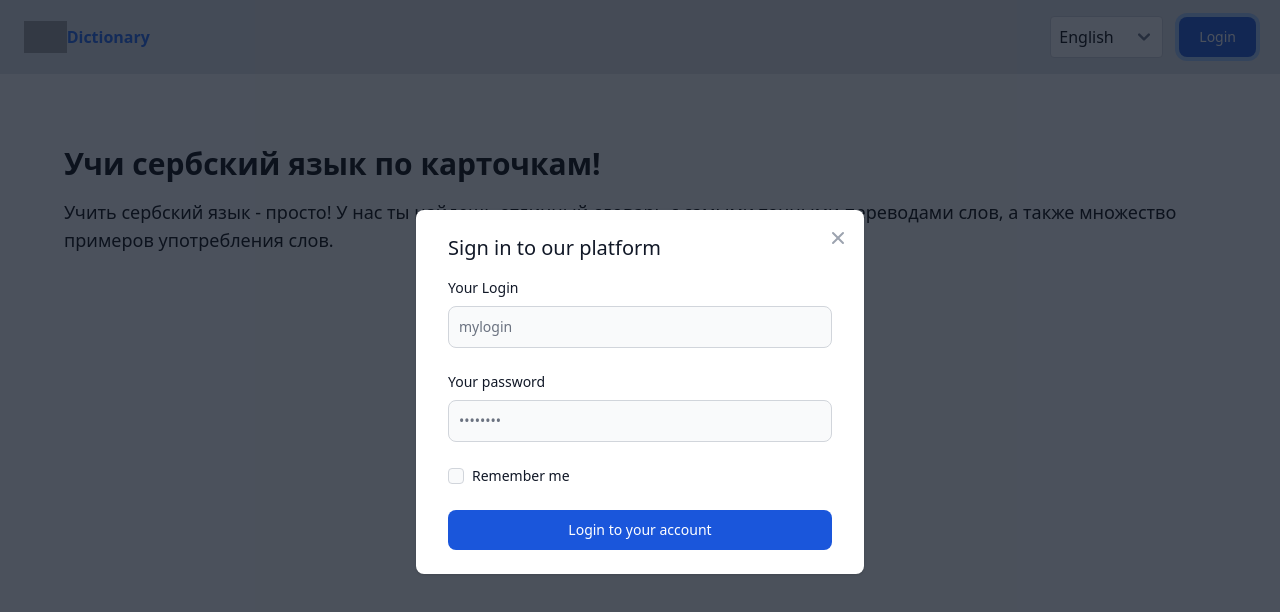
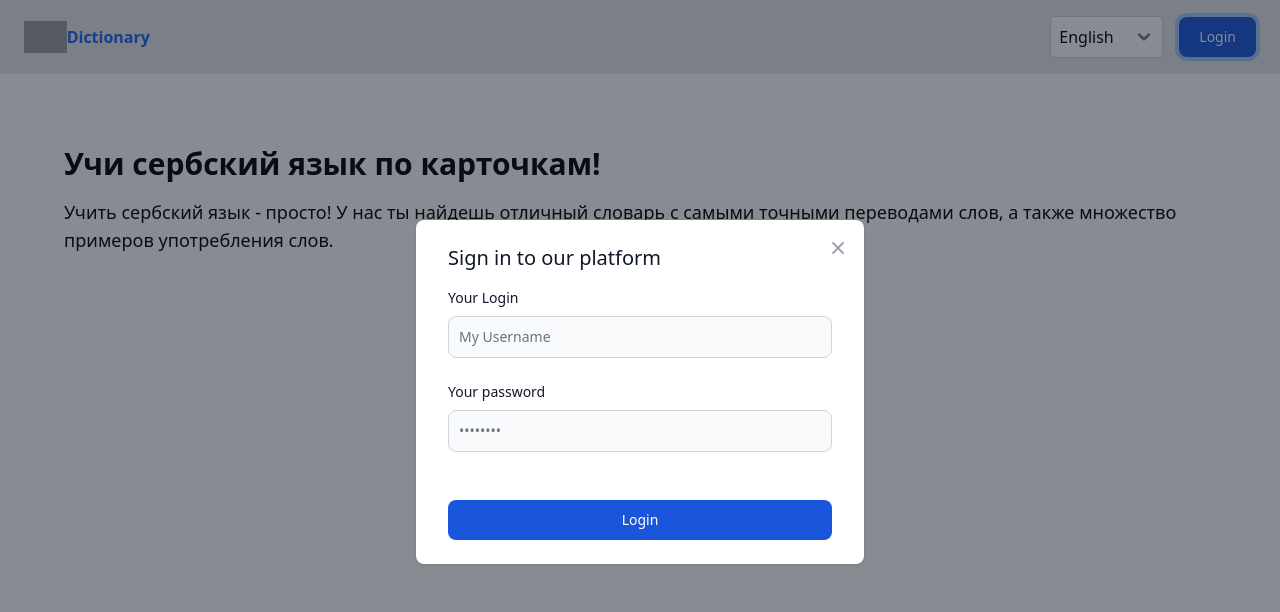
Before and after one commit to alagakin/lingoserb-frontend, a Vue app: page / in a window 1280 px wide. Both pictures are taken after a click on the button "Login". Shown: the top 612 px of the page. Built offline with nearby package versions, Linux system fonts and the light colour scheme; grey boxes are pictures that could not be loaded.

Commit message:
authorization

```diff
--- a/src/components/Login.vue
+++ b/src/components/Login.vue
@@ -1,10 +1,10 @@
 <template>
-    <button data-modal-target="authentication-modal" data-modal-toggle="authentication-modal"
+    <button   ref="openButton"
         class="block text-white bg-blue-700 hover:bg-blue-800 focus:ring-4 focus:outline-none focus:ring-blue-300 font-medium rounded-lg text-sm px-5 py-2.5 text-center dark:bg-blue-600 dark:hover:bg-blue-700 dark:focus:ring-blue-800"
         type="button">
         Login
     </button>
-    <div id="authentication-modal" tabindex="-1" aria-hidden="true"
+    <div id="authentication-modal" ref="modal" tabindex="-1" aria-hidden="true"
         class="fixed top-0 left-0 right-0 z-50 hidden w-full p-4 overflow-x-hidden overflow-y-auto md:inset-0 h-[calc(100%-1rem)] max-h-full">
         <div class="relative w-full max-w-md max-h-full">
             <!-- Modal content -->
@@ -18,40 +18,37 @@
                             d="M4.293 4.293a1 1 0 011.414 0L10 8.586l4.293-4.293a1 1 0 111.414 1.414L11.414 10l4.293 4.293a1 1 0 01-1.414 1.414L10 11.414l-4.293 4.293a1 1 0 01-1.414-1.414L8.586 10 4.293 5.707a1 1 0 010-1.414z"
                             clip-rule="evenodd"></path>
                     </svg>
-                    <span class="sr-only">Close modal</span>
+                    <span class="sr-only" ref="closeButton">Close modal</span>
                 </button>
                 <div class="px-6 py-6 lg:px-8">
                     <h3 class="mb-4 text-xl font-medium text-gray-900 dark:text-white">Sign in to our platform</h3>
-                    <form class="space-y-6" action="#">
+                    <form class="space-y-6" @submit="login">
                         <div>
-                            <label for="login" class="block mb-2 text-sm font-medium text-gray-900 dark:text-white">Your
+                            <label for="username" class="block mb-2 text-sm font-medium text-gray-900 dark:text-white">Your
                                 Login</label>
-                            <input type="text" name="login" id="login"
+                            <input type="text" name="username" id="username" v-model="username"
                                 class="bg-gray-50 border border-gray-300 text-gray-900 text-sm rounded-lg focus:ring-blue-500 focus:border-blue-500 block w-full p-2.5 dark:bg-gray-600 dark:border-gray-500 dark:placeholder-gray-400 dark:text-white"
-                                placeholder="mylogin" required>
+                                placeholder="My Username" required>
                         </div>
                         <div>
                             <label for="password" class="block mb-2 text-sm font-medium text-gray-900 dark:text-white">Your
                                 password</label>
-                            <input type="password" name="password" id="password" placeholder="••••••••"
+                            <input type="password" name="password" v-model="password" id="password" placeholder="••••••••"
                                 class="bg-gray-50 border border-gray-300 text-gray-900 text-sm rounded-lg focus:ring-blue-500 focus:border-blue-500 block w-full p-2.5 dark:bg-gray-600 dark:border-gray-500 dark:placeholder-gray-400 dark:text-white"
                                 required>
                         </div>
                         <div class="flex justify-between">
-                            <div class="flex items-start">
-                                <div class="flex items-center h-5">
-                                    <input id="remember" type="checkbox" value=""
-                                        class="w-4 h-4 border border-gray-300 rounded bg-gray-50 focus:ring-3 focus:ring-blue-300 dark:bg-gray-600 dark:border-gray-500 dark:focus:ring-blue-600 dark:ring-offset-gray-800 dark:focus:ring-offset-gray-800"
-                                        required>
-                                </div>
-                                <label for="remember"
-                                    class="ml-2 text-sm font-medium text-gray-900 dark:text-gray-300">Remember me</label>
-                            </div>
+                            <p class="mt-2 text-sm text-red-600 dark:text-red-500" v-show="errorMessage">{{ errorMessage }}
+                            </p>
                             <!-- <a href="#" class="text-sm text-blue-700 hover:underline dark:text-blue-500">Lost Password?</a> -->
                         </div>
-                        <button type="submit"
-                            class="w-full text-white bg-blue-700 hover:bg-blue-800 focus:ring-4 focus:outline-none focus:ring-blue-300 font-medium rounded-lg text-sm px-5 py-2.5 text-center dark:bg-blue-600 dark:hover:bg-blue-700 dark:focus:ring-blue-800">Login
-                            to your account</button>
+                        <button type="submit" :disabled="waiting" class="w-full text-white bg-blue-700
+                                 hover:bg-blue-800 focus:ring-4 focus:outline-none focus:ring-blue-300
+                                 font-medium rounded-lg text-sm px-5 py-2.5 text-center dark:bg-blue-600
+                                 dark:hover:bg-blue-700 dark:focus:ring-blue-800">
+                            <font-awesome-icon :icon="['fas', 'spinner']" class="fa-spin" v-show="waiting" />
+                            <span v-show="!waiting">Login</span>
+                        </button>
                         <!-- <div class="text-sm font-medium text-gray-500 dark:text-gray-300">
                             Not registered? <a href="#" class="text-blue-700 hover:underline dark:text-blue-500">Create
                                 account</a>
@@ -64,11 +61,66 @@
 </template>
 
 <script>
+import { library } from '@fortawesome/fontawesome-svg-core';
+import { faSpinner, faThumbsDown } from '@fortawesome/free-solid-svg-icons';
 import { initFlowbite } from 'flowbite'
+import { Modal } from 'flowbite'
+
+import axios from 'axios';
 export default {
     name: 'Login',
+    data() {
+        return {
+            username: '',
+            password: '',
+            errorMessage: '',
+            waiting: false
+        };
+    },
     mounted() {
-        initFlowbite();
+        const modalOptions = {
+            backdropClasses: 'bg-gray-900 bg-opacity-50 dark:bg-opacity-80 fixed inset-0 z-40'
+        }
+        this.modal = new Modal(this.$refs.modal, modalOptions);
+        this.openButton = this.$refs.openButton
+        this.closeButton = this.$refs.closeButton
+
+        this.openButton.addEventListener('click', () => this.modal.toggle());
+        this.closeButton.addEventListener('click', () => this.modal.hide());
+
+    },
+    computed: {
+        loginUrl() {
+            return this.$store.getters.getApiUrl + this.$store.getters.getLoginEndpoint
+        }
+    },
+    methods: {
+        async login(event) {
+            event.preventDefault();
+            this.waiting = true
+            this.errorMessage = false
+            try {
+                const response = await axios.post('http://localhost/api/v1/auth/token/login/', {
+                    username: this.username,
+                    password: this.password,
+                });
+                this.waiting = false
+                this.modal.hide()
+                const token = response.data.auth_token;
+                localStorage.setItem('token', token);
+
+                this.$store.commit('setToken', token);
+
+                // Redirect the user to the authenticated part of your application
+                this.$router.push('/dictionary');
+            } catch (error) {
+                this.waiting = false
+                this.errorMessage = 'Invalid username or password';
+            }
+        },
+    },
+    beforeMount() {
+        library.add(faSpinner);
     },
 }
 </script>
--- a/src/main.js
+++ b/src/main.js
@@ -4,8 +4,14 @@ import router from './router'
 import { FontAwesomeIcon } from '@fortawesome/vue-fontawesome';
 import store from './store'; // Import the Vuex store
 
+const token = localStorage.getItem('token');
+
+if (token) {
+  store.commit('setToken', token);
+}
 
 const app = createApp(App)
+
 
 app.use(router)
 app.use(store)
--- a/src/store.js
+++ b/src/store.js
@@ -3,18 +3,22 @@ import Vuex from 'vuex';
 const apiModule = {
     state: {
         apiUrl: 'localhost',
-        loginEndpoint: '/api/v1/auth/token/login/'
+        loginEndpoint: '/api/v1/auth/token/login/',
+        token: 'dsf'
 
     },
     mutations: {
-
+        setToken(state, payload) {
+            state.token = payload
+        }
     },
     actions: {
 
     },
     getters: {
         getApiUrl: (state) => state.apiUrl,
-        getLoginEndpoint: (state) => state.loginEndpoint
+        getLoginEndpoint: (state) => state.loginEndpoint,
+        getToken: (state) => state.token
     },
 };
 
```
